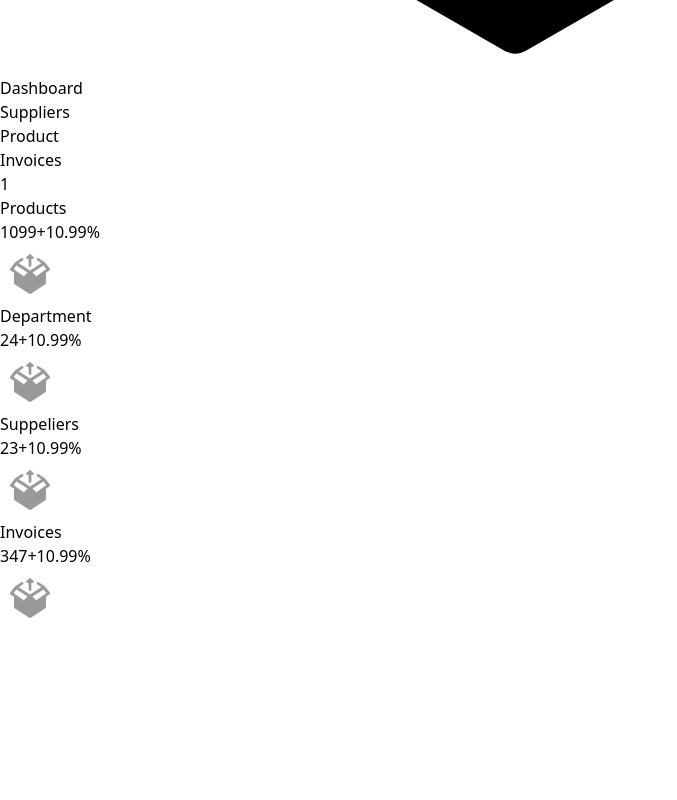
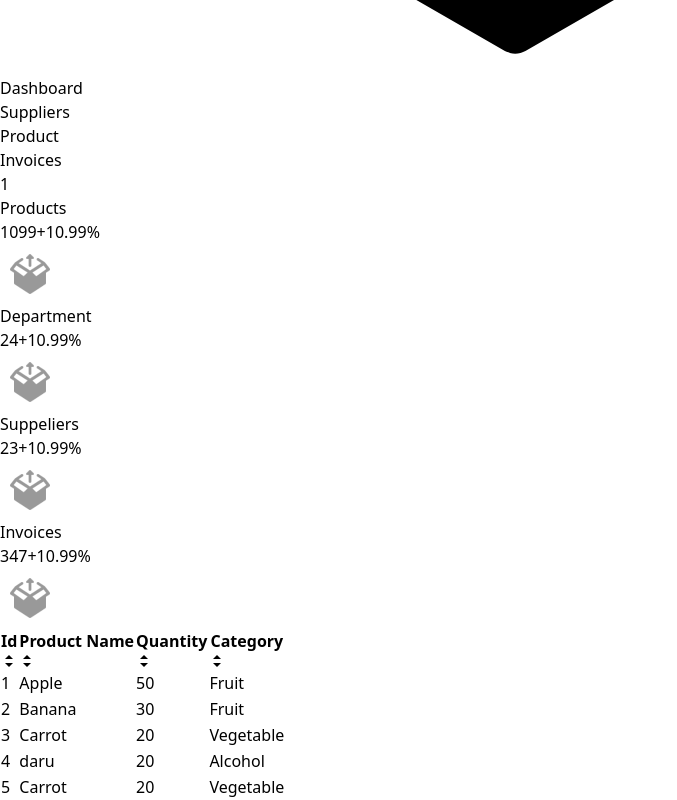
Before and after one commit to avinash-24-aptrix/dental_react_easy, a React (Vite) app: page /1 in a window 1280 px wide. Shown: the part 1266-2066 px from the top of the page, without its empty margins (0-677 px from the left). Before the commit the page ends 1894 px from the top, so only its background shows below. Built offline with nearby package versions, Linux system fonts and the light colour scheme.

Commit message:
new : Dashboard table component added

```diff
--- a/src/Pages/Dashboard/Dashboard.jsx
+++ b/src/Pages/Dashboard/Dashboard.jsx
@@ -4,21 +4,18 @@ import Suppelier from "../Suppelier/Suppelier";
 import DashboardInner from "./DashboardInner";
 import DashboardNavbar from "./DashboardNavbar";
 import DashboardIntro from "../../Components/DashboardIntro";
+import DashboardTable from '../Dashboard/DashboardTable';
 
 const Dashboard = () => {
   //using useparams hook to get data from URL
   const params = useParams();
   const openParameter = params.params;
-
-  // if (openParameter == "suppeliers") {
-  //   <Suppelier />;
-  // }
-
   return (
     <div>
       <DashboardNavbar />
       <DashboardIntro pageName={openParameter} />
       <DashboardInner />
+      <DashboardTable />
     </div>
   );
 };
```
